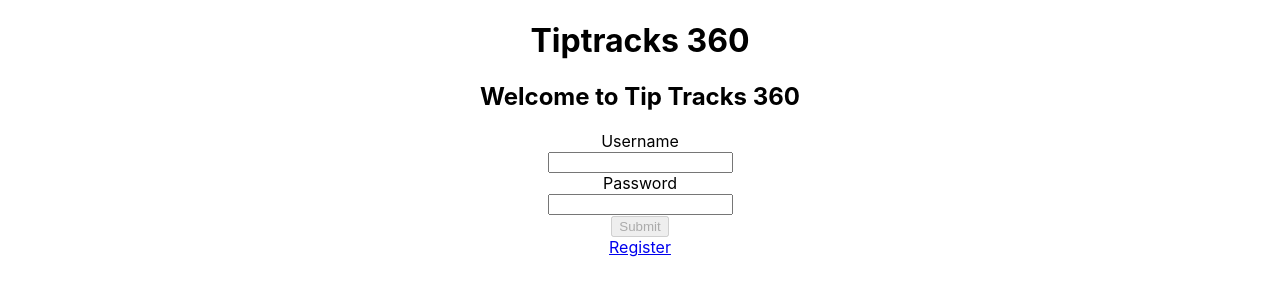
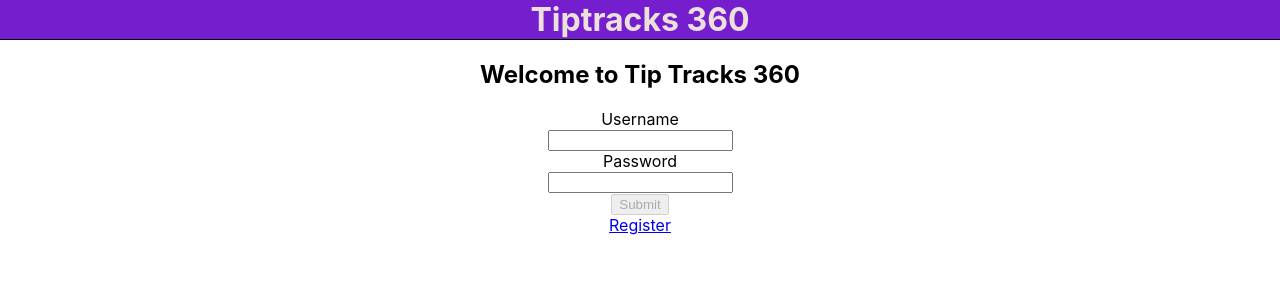
Before and after one commit to skunkpirates42/tiptracks-360-client, a React (Create React App) app: page / in a window 1280 px wide. Shown: the top 300 px of the page. Built offline with nearby package versions, Linux system fonts and the light colour scheme; no server answers.

Commit message:
give header-bar dead basic styling

```diff
--- /dev/null
+++ b/src/components/header-bar.css
@@ -0,0 +1,14 @@
+.app-header {
+  border-bottom: 1px solid black;
+  margin: 0 0 20px 0;
+  background-color: rgb(117, 30, 205);
+  color: rgb(235, 225, 218);
+}
+
+.logout {
+  margin-bottom: 5px;
+}
+
+h1 {
+  margin: 0;
+}
--- a/src/components/header-bar.js
+++ b/src/components/header-bar.js
@@ -1,6 +1,7 @@
 import React from 'react';
 import { connect } from 'react-redux';
 import {clearAuth} from '../actions/auth';
+import './header-bar.css';
 
 export class HeaderBar extends React.Component {
   logOut() {
@@ -13,7 +14,7 @@ export class HeaderBar extends React.Component {
     let logOutButton;
     if (this.props.loggedIn) {
         logOutButton = (
-            <button onClick={() => this.logOut()}>Log out</button>
+            <button className="logout" onClick={() => this.logOut()}>Log out</button>
         );
     }
 
```
